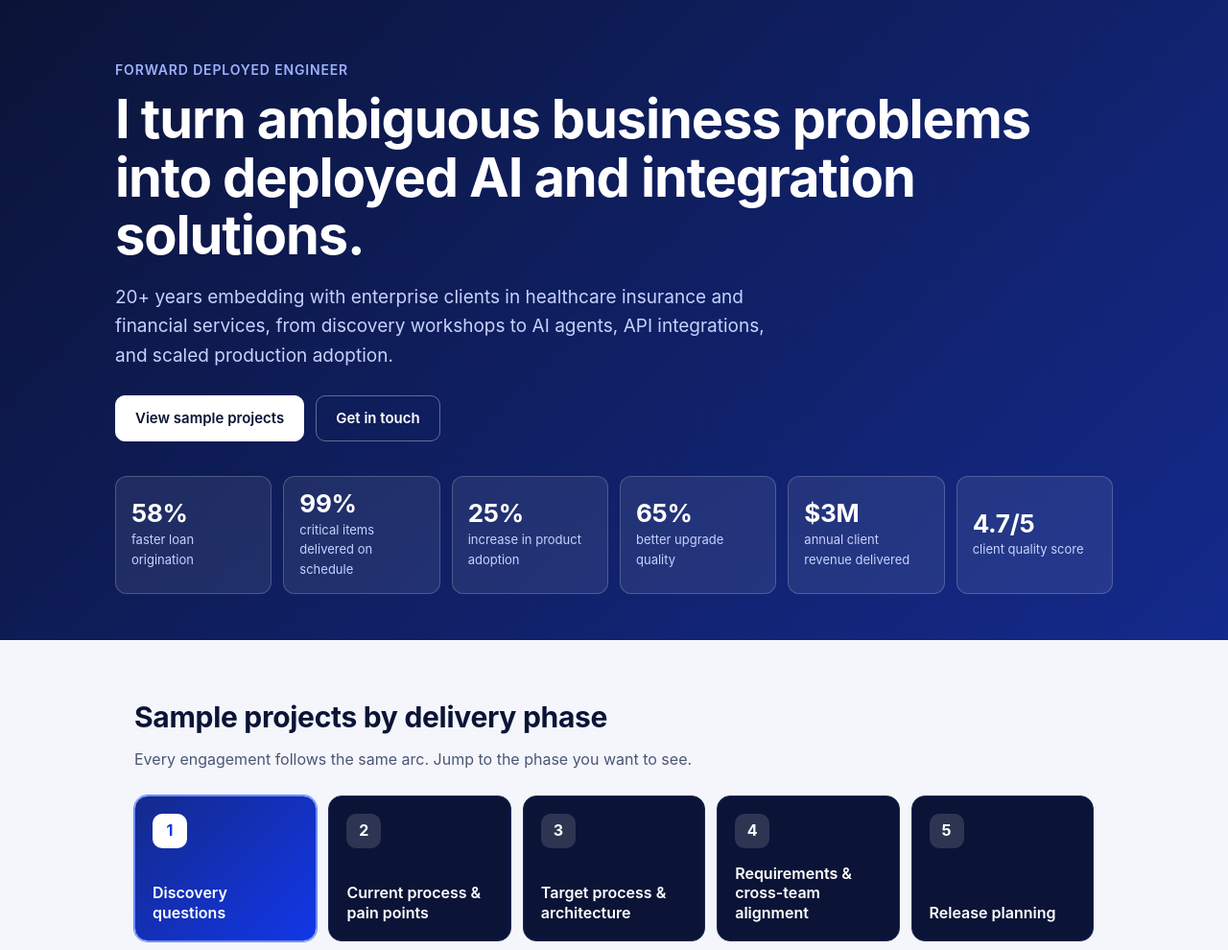
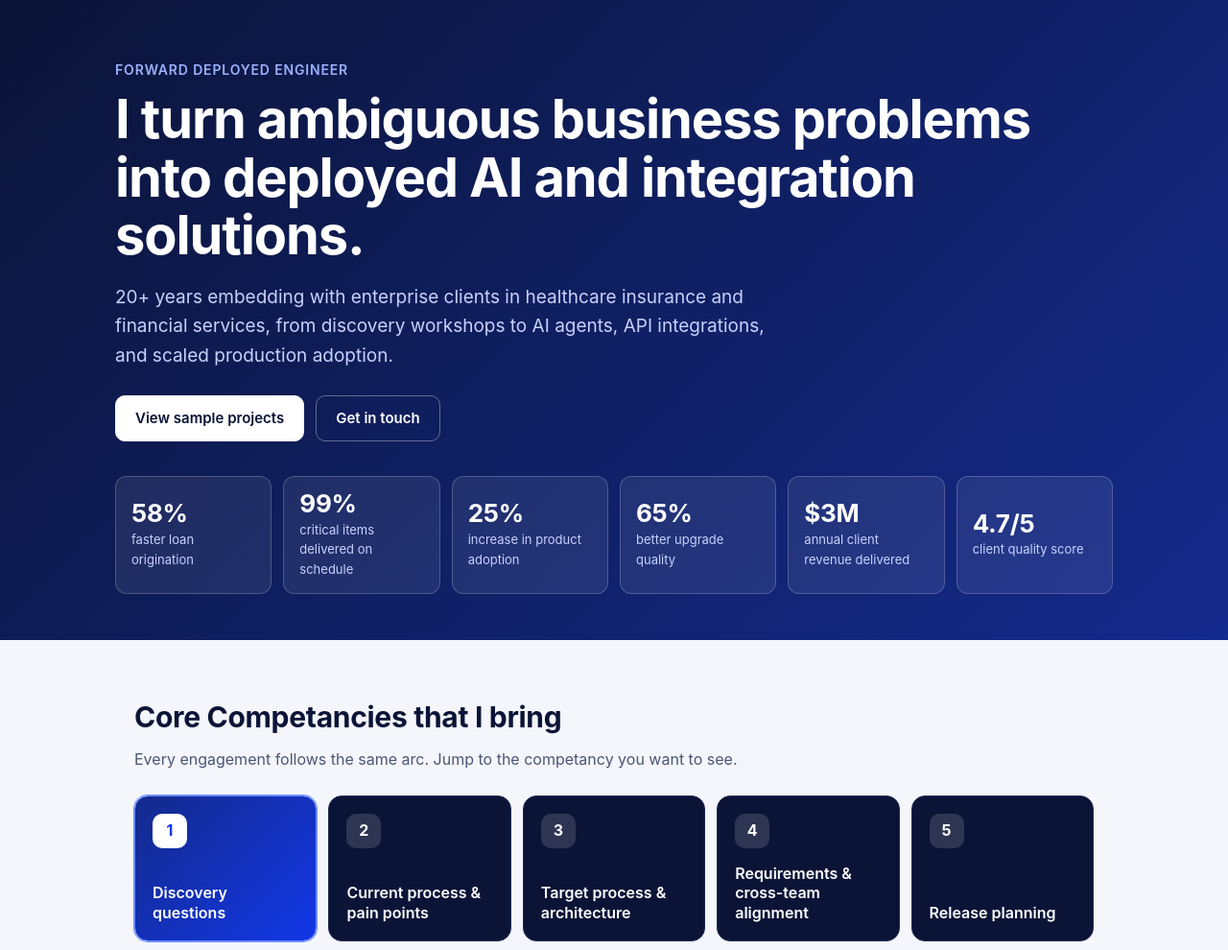
Before and after one commit to Kamalakp8/home, a plain HTML site: page index.html in a window 1280 px wide. Shown: the part 59-1049 px from the top of the page at 96% size. Drawn offline with Linux system fonts and the light colour scheme.

Commit message:
Update section headings and descriptions in index.html

```diff
--- a/index.html
+++ b/index.html
@@ -70,8 +70,8 @@ footer .wrap{display:flex;justify-content:space-between;gap:16px;flex-wrap:wrap}
 </div></div>
 
 <section id="projects"><div class="wrap">
-<h2>Sample projects by delivery phase</h2>
-<p class="sub">Every engagement follows the same arc. Jump to the phase you want to see.</p>
+<h2>Core Competancies that I bring</h2>
+<p class="sub">Every engagement follows the same arc. Jump to the competancy you want to see.</p>
 <div class="tabs" role="tablist" id="tabs"></div>
 <div id="panels"></div>
 </div></section>
```
